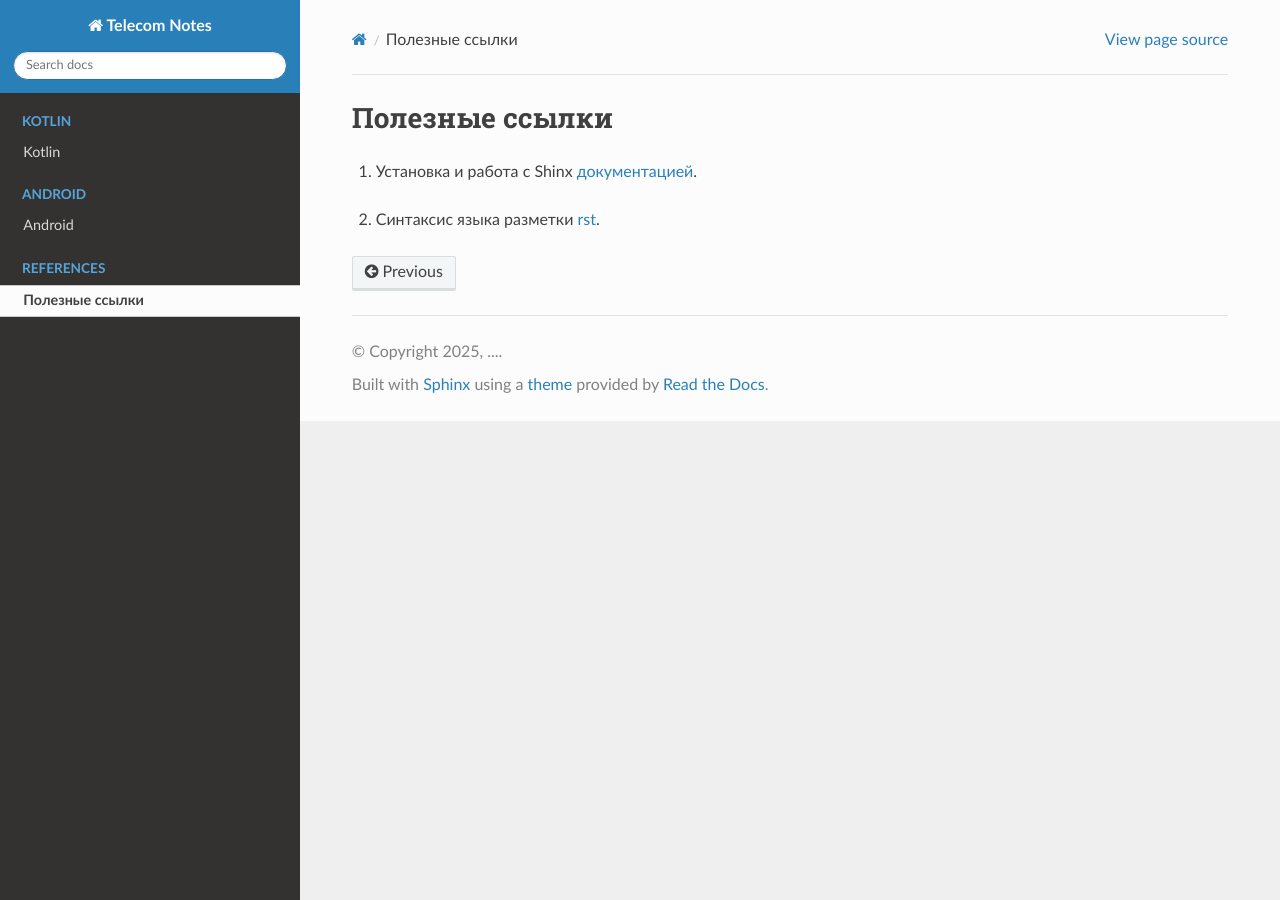
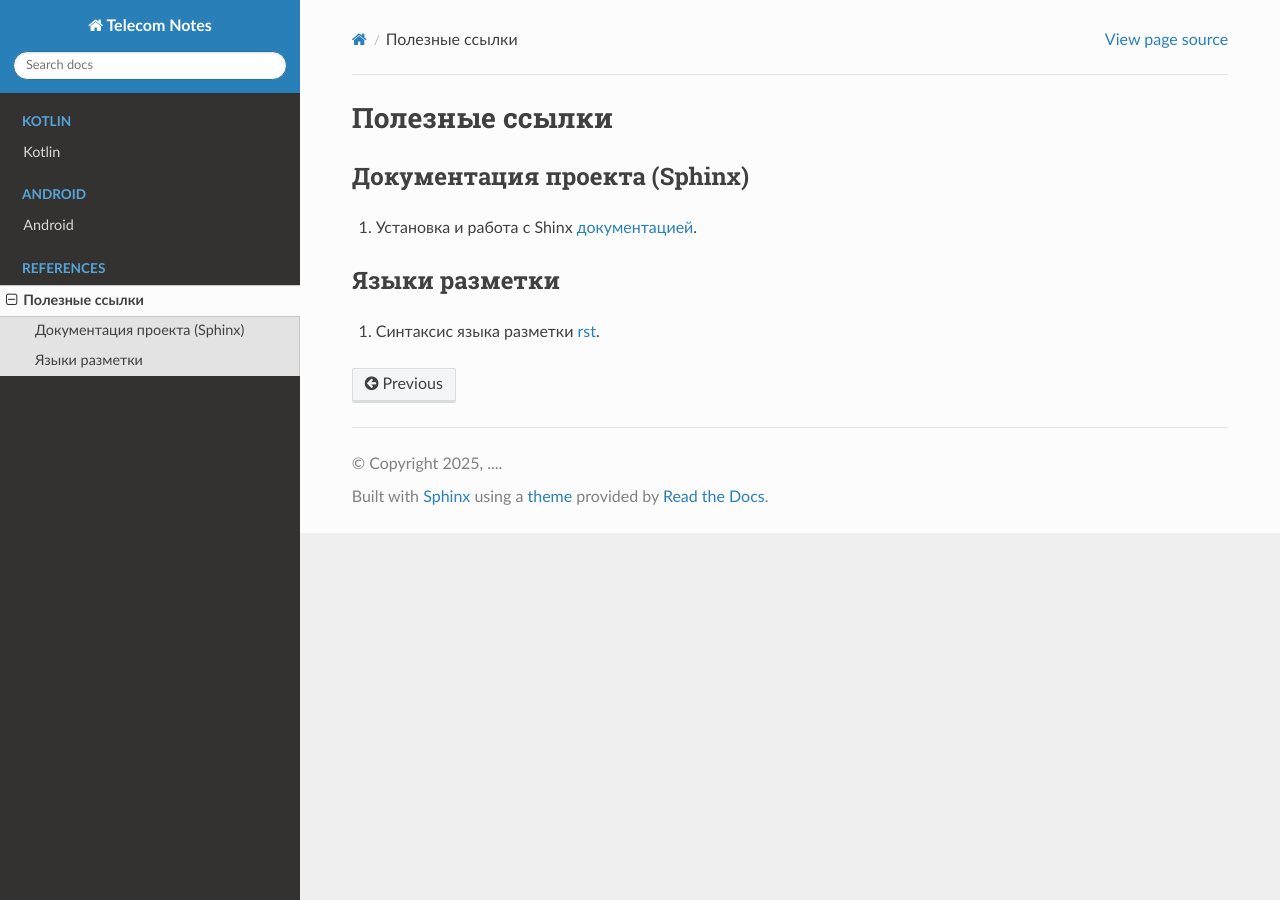
Before and after one commit to TelecomDep/notes, a Sphinx documentation site: the page built from docs/source/References/usefull_links.rst, in a window 1280 px wide. Built offline with Sphinx 7.4.7 and the Read the Docs theme 3.1.0, drawn with Linux system fonts in a browser that asks for light colours.

Commit message:
update SDR zakupki

```diff
--- a/docs/source/References/usefull_links.rst
+++ b/docs/source/References/usefull_links.rst
@@ -2,11 +2,17 @@
 ============
 
 
+Документация проекта (Sphinx)
+------------------
 
 1. Установка и работа с Shinx документацией_.
 
 .. _документацией: https://www.sphinx-doc.org/en/master/tutorial/deploying.html#id5
 
-2. Синтаксис языка разметки rst_.
+
+Языки разметки
+------------------
+
+1. Синтаксис языка разметки rst_.
 
 .. _rst: https://dockerrtd.readthedocs.io/text/03-sphinx/033_rst.html
```
